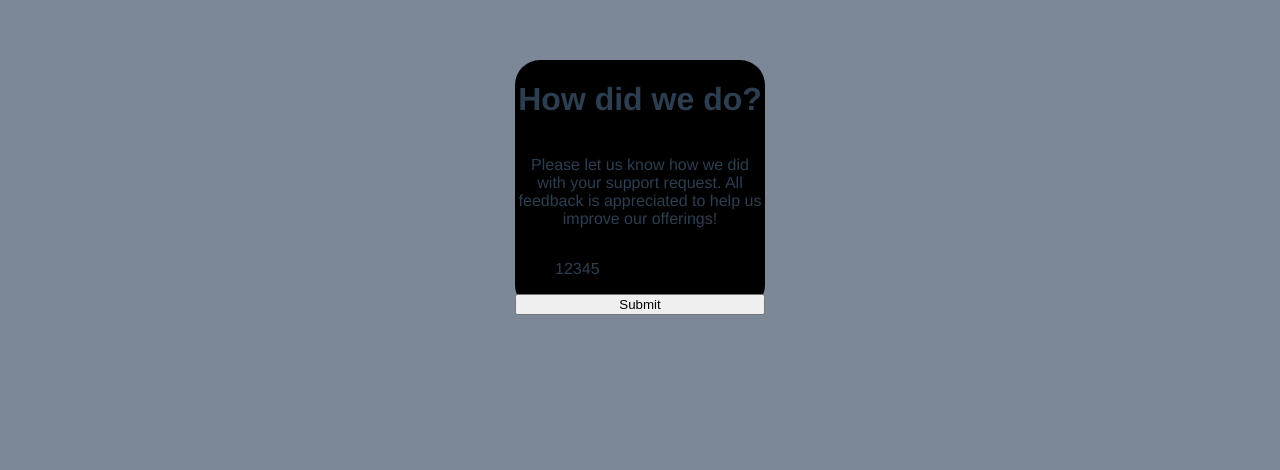
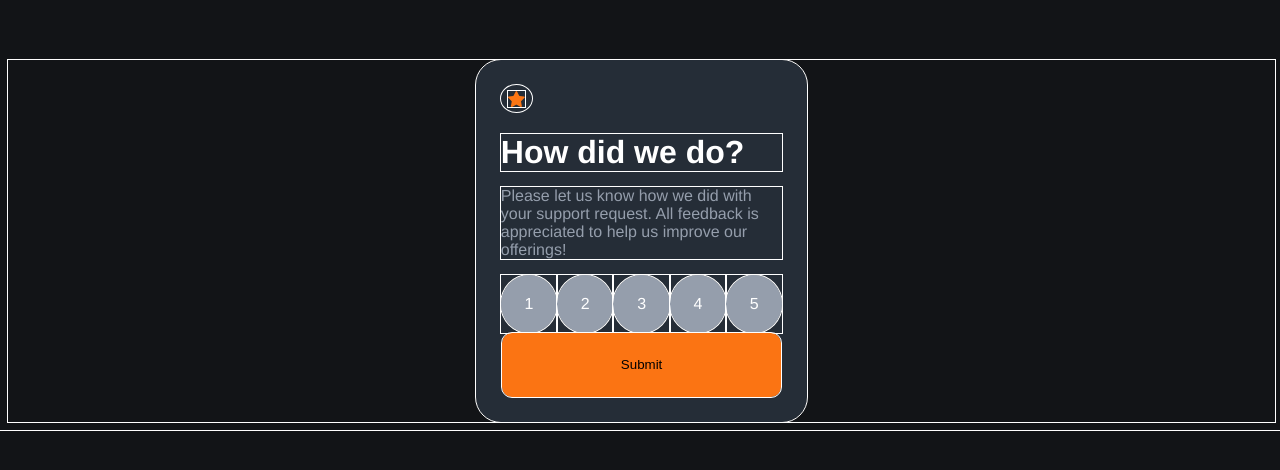
Before and after one commit to noHacksReq/interactive-rating-component, a Vue app: page / in a window 1280 px wide. Shown: the top 470 px of the page. Built offline with nearby package versions, Linux system fonts and the light colour scheme.

Commit message:
adding styles to front of card

```diff
--- a/src/App.vue
+++ b/src/App.vue
@@ -18,13 +18,15 @@ export default {
 
 <style>
 #app {
+  height: 100%;
+  width: 99%;
   font-family: Avenir, Helvetica, Arial, sans-serif;
   -webkit-font-smoothing: antialiased;
   -moz-osx-font-smoothing: grayscale;
   text-align: center;
   color: #2c3e50;
   margin-top: 60px;
-  background-color:  hsl(216, 12%, 54%);
+  background-color:  hsl(216, 12%, 8%);
   display: flex;
   align-items: center;
   justify-content: center;
--- a/src/components/HelloWorld.vue
+++ /dev/null
@@ -1,58 +0,0 @@
-<template>
-  <div class="hello">
-    <h1>{{ msg }}</h1>
-    <p>
-      For a guide and recipes on how to configure / customize this project,<br>
-      check out the
-      <a href="https://cli.vuejs.org" target="_blank" rel="noopener">vue-cli documentation</a>.
-    </p>
-    <h3>Installed CLI Plugins</h3>
-    <ul>
-      <li><a href="https://github.com/vuejs/vue-cli/tree/dev/packages/%40vue/cli-plugin-babel" target="_blank" rel="noopener">babel</a></li>
-      <li><a href="https://github.com/vuejs/vue-cli/tree/dev/packages/%40vue/cli-plugin-eslint" target="_blank" rel="noopener">eslint</a></li>
-    </ul>
-    <h3>Essential Links</h3>
-    <ul>
-      <li><a href="https://vuejs.org" target="_blank" rel="noopener">Core Docs</a></li>
-      <li><a href="https://forum.vuejs.org" target="_blank" rel="noopener">Forum</a></li>
-      <li><a href="https://chat.vuejs.org" target="_blank" rel="noopener">Community Chat</a></li>
-      <li><a href="https://twitter.com/vuejs" target="_blank" rel="noopener">Twitter</a></li>
-      <li><a href="https://news.vuejs.org" target="_blank" rel="noopener">News</a></li>
-    </ul>
-    <h3>Ecosystem</h3>
-    <ul>
-      <li><a href="https://router.vuejs.org" target="_blank" rel="noopener">vue-router</a></li>
-      <li><a href="https://vuex.vuejs.org" target="_blank" rel="noopener">vuex</a></li>
-      <li><a href="https://github.com/vuejs/vue-devtools#vue-devtools" target="_blank" rel="noopener">vue-devtools</a></li>
-      <li><a href="https://vue-loader.vuejs.org" target="_blank" rel="noopener">vue-loader</a></li>
-      <li><a href="https://github.com/vuejs/awesome-vue" target="_blank" rel="noopener">awesome-vue</a></li>
-    </ul>
-  </div>
-</template>
-
-<script>
-export default {
-  name: 'HelloWorld',
-  props: {
-    msg: String
-  }
-}
-</script>
-
-<!-- Add "scoped" attribute to limit CSS to this component only -->
-<style scoped>
-h3 {
-  margin: 40px 0 0;
-}
-ul {
-  list-style-type: none;
-  padding: 0;
-}
-li {
-  display: inline-block;
-  margin: 0 10px;
-}
-a {
-  color: #42b983;
-}
-</style>
--- a/src/components/MainComp.vue
+++ b/src/components/MainComp.vue
@@ -2,7 +2,24 @@
 export default {
   data() {
     return {
-      cardFrontSide: true
+      cardFrontSide: true,
+      ratings: [
+        {star: 1,
+        id: 1,
+        value: 1},
+        {star: 2,
+        id: 2,
+        value: 2},
+        {star: 3,
+        id: 3,
+        value: 3},
+        {star: 4,
+        id: 4,
+        value: 4},
+        {star: 5,
+        id: 5,
+        value: 5}
+      ]
     }
   },
   methods: {
@@ -14,45 +31,112 @@ export default {
 </script>
 
 <template>
+
   <div class="card front"
   v-if="cardFrontSide">
-    <h1>How did we do?</h1>
-    <p>Please let us know how we did with your support request. All feedback is appreciated to help us improve our offerings!</p>
-    <ul>
-      <li>1</li>
-      <li>2</li>
-      <li>3</li>
-      <li>4</li>
-      <li>5</li>
+  <div class="starBg">
+  <svg width="17" height="16" xmlns="http://www.w3.org/2000/svg"><path d="m9.067.43 1.99 4.031c.112.228.33.386.58.422l4.45.647a.772.772 0 0 1 .427 1.316l-3.22 3.138a.773.773 0 0 0-.222.683l.76 4.431a.772.772 0 0 1-1.12.813l-3.98-2.092a.773.773 0 0 0-.718 0l-3.98 2.092a.772.772 0 0 1-1.119-.813l.76-4.431a.77.77 0 0 0-.222-.683L.233 6.846A.772.772 0 0 1 .661 5.53l4.449-.647a.772.772 0 0 0 .58-.422L7.68.43a.774.774 0 0 1 1.387 0Z" fill="#FC7614"/></svg>
+</div>
+    <h1 class="cardTitle">How did we do?</h1>
+    <p class="cardFrCont">Please let us know how we did with your support request. All feedback is appreciated to help us improve our offerings!</p>
+    <ul class="ratingLi">
+      <li v-for="rating in ratings" :key="rating.id"
+      class="rating">
+      <div class="ratingStyle">
+        {{ rating.star }}
+      </div>
+      </li>
     </ul>
-    <button @click="flipCard">Submit</button>
+    <button class="submitBtn"
+     @click="flipCard">Submit</button>
   </div>
   <div class="card back"
   v-else>
-    <h1>back of card</h1>
+    <h1 class="cardTitle">back of card</h1>
+
     <button @click="flipCard">Submit</button>
   </div>
 
 </template>
 
 <style>
-  ul {
+* {
+  outline: 1px solid white;
+}
+  .ratingLi {
     list-style: none;
     display: flex;
+    width: 100%;
+    padding: 0;
+    margin: 0 auto;
   }
 
   .card {
-    height: 250px;
-    width: 250px;
-    background-color: black;
+    min-height: fit-content;
+    max-height: 44%;
+    width: 22vw;
+    padding: 25px;
+    background-color: hsl(213, 19%, 18%);
     border-radius: 25px;
     display: flex;
     flex-direction: column;
+
   }
 
-  .mainCardFront {
+  .cardTitle {
+    color: hsl(0, 0%, 100%);
+    text-align: left;
+    margin-bottom: 0;
+  }
 
-    color: white;
+  .cardFrCont {
+    text-align: left;
+    color: hsl(217, 12%, 63%);
+  }
+
+
+  .starBg {
+    display: flex;
+    justify-content: center;
+    width: 20px;
+    background-color:  hsl(213, 19%, 18%);
+    padding: 2%;
+    border-radius: 50%;
 
   }
+
+  .rating {
+    color: white;
+    height: 100%;
+    width: 100%;
+
+  }
+
+  .ratingStyle {
+    display: flex;
+    justify-content: center;
+
+    background-color: hsl(217, 12%, 63%);
+
+    border-radius: 50%;
+    padding:20px;
+
+  }
+
+  .submitBtn {
+   background-color: hsl(25, 97%, 53%);
+   border: none;
+   height: 8vh;
+   width: 99%;
+   margin: auto;
+   border-radius: 10px;
+  }
+
+  .submitBtn:hover {
+    background-color: hsl(0, 0%, 100%);
+  }
+
+
+
+
 </style>
```
